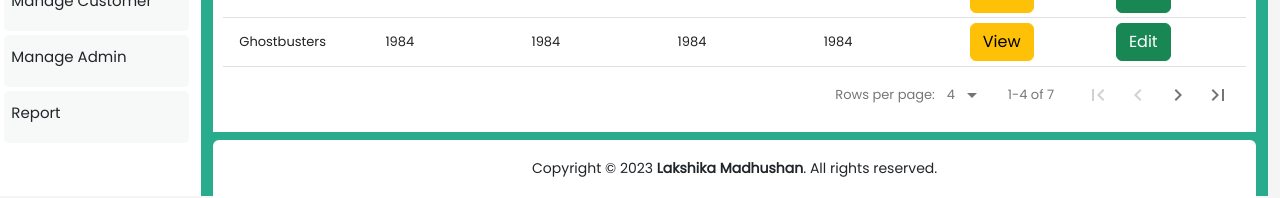
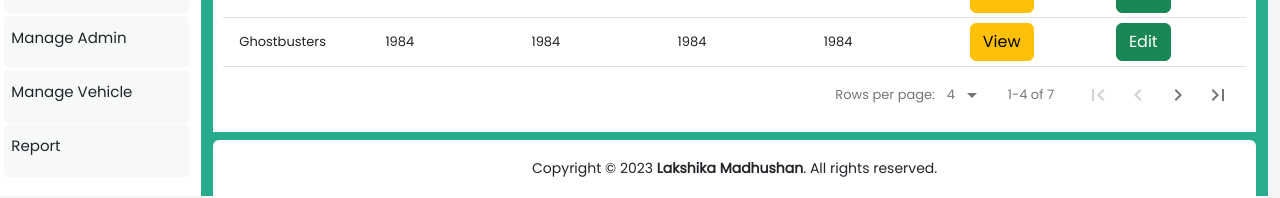
Before and after one commit to LakshikaMadhushan/vehicle-maintainance-app, a React (Create React App) app: page /service-details in a window 1280 px wide. Shown: the part 604-802 px from the top of the page. Built offline with nearby package versions, Linux system fonts and the light colour scheme.

Commit message:
update service

```diff
--- a/src/views/common/style.css
+++ b/src/views/common/style.css
@@ -18,7 +18,7 @@
     align-content: center;
     text-align: left;
     padding: 4%;
-    margin-top: 2%;
+    margin-top: 1%;
     font-size: 15px;
 }
 
--- a/src/views/layouts/index.js
+++ b/src/views/layouts/index.js
@@ -40,6 +40,9 @@ const Layouts = ({children}) =>{
                 <div className="navigate-button" onClick={() => navigate("/manage-admin")}>
                     <Label>Manage Admin</Label>
                 </div>
+                <div className="navigate-button" onClick={() => navigate("/manage-admin")}>
+                    <Label>Manage Vehicle</Label>
+                </div>
                 <div className="navigate-button"onClick={() => navigate("/report")} >
                     <Label>Report</Label>
                 </div>
```
